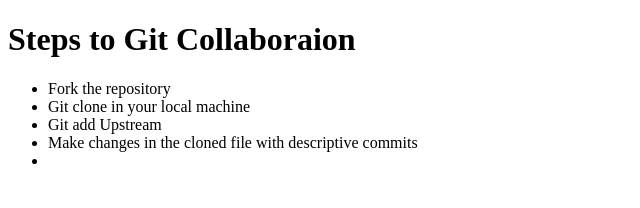
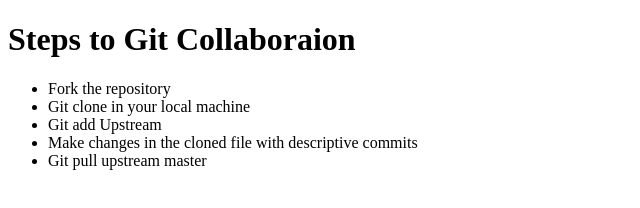
Before and after one commit to juliet-wambua/collaboration, a plain HTML site: page index.html in a window 1280 px wide. Shown: the whole page, without its empty margins (0-640 px from the left). Drawn offline with Linux system fonts and the light colour scheme.

Commit message:
added some sut up instructions on git collaboration

```diff
--- a/index.html
+++ b/index.html
@@ -13,7 +13,7 @@
         <li>Git clone in your local machine</li>
         <li>Git add Upstream</li>
         <li>Make changes in the cloned file with descriptive commits </li>
-        <li></li>
+        <li>Git pull upstream master</li>
     </ul>
 </body>
 </html>
```
